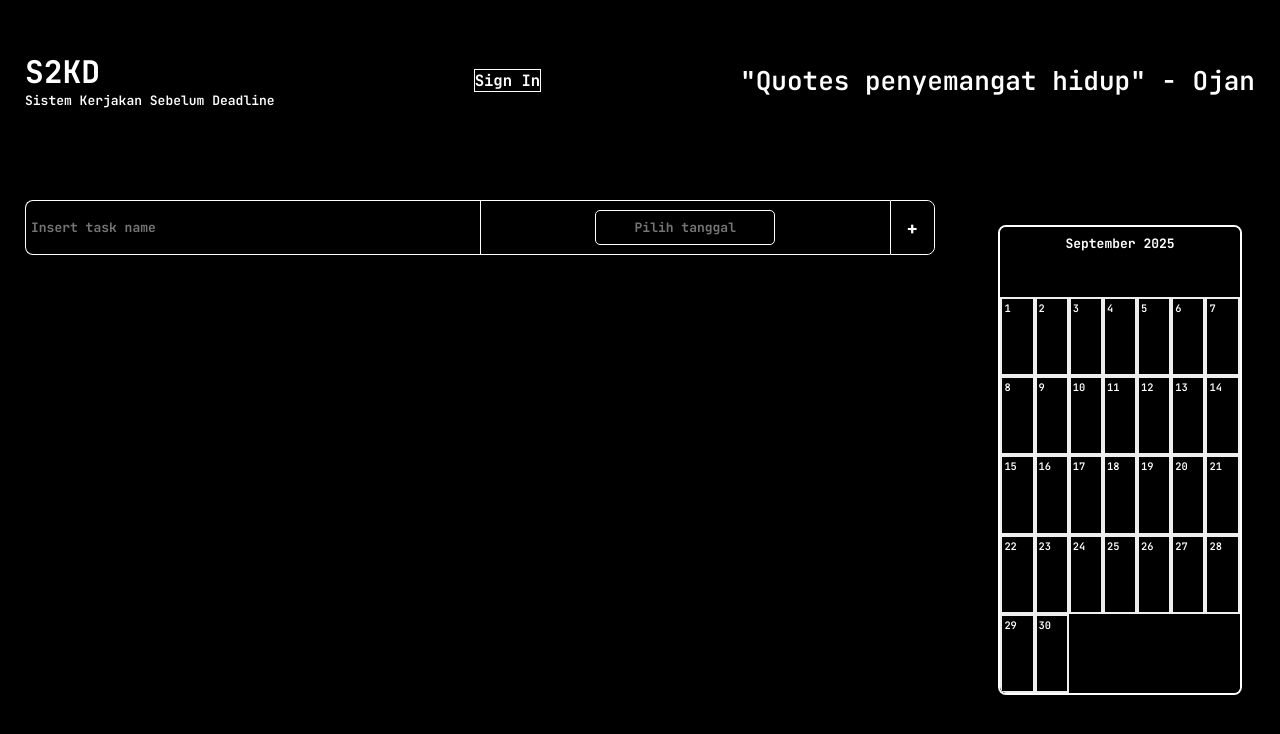
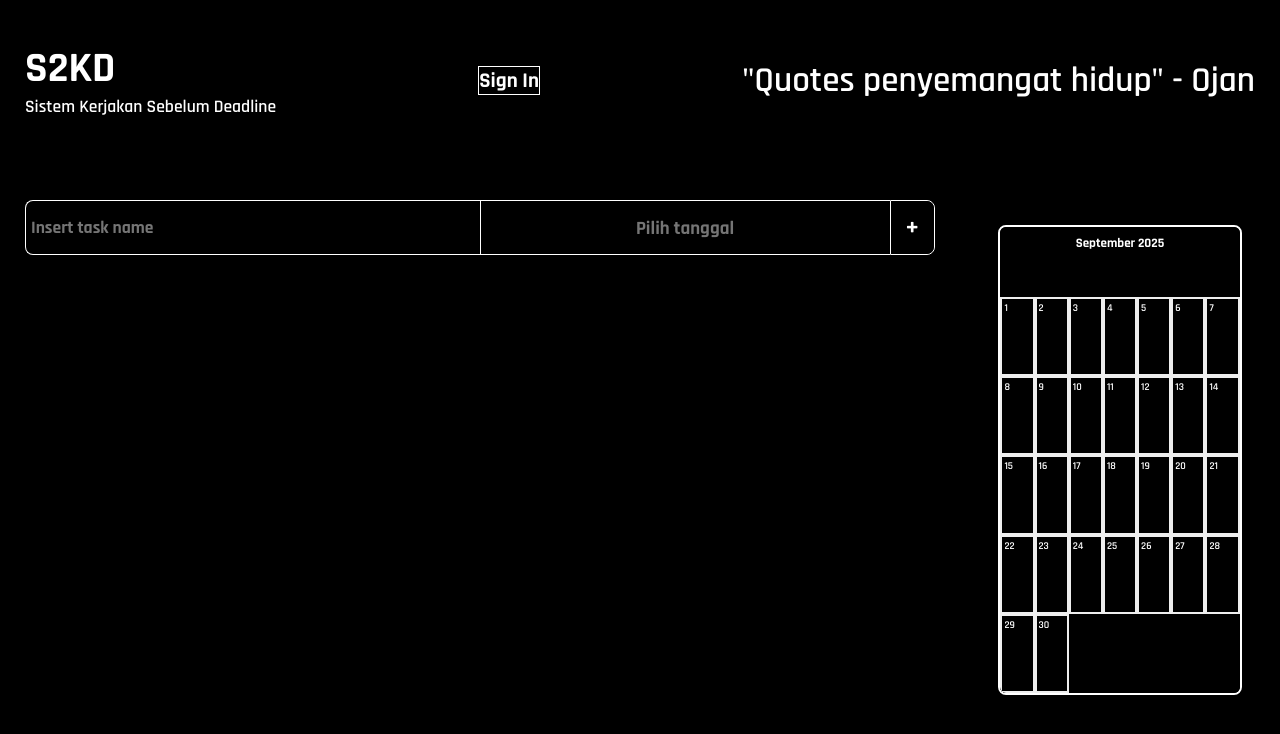
Before and after one commit to NvLL-Zen/S2KD, a SvelteKit app: page / in a window 1280 px wide. Shown: the top 734 px of the page. Built offline with nearby package versions, Linux system fonts and the light colour scheme.

Commit message:
V2 base usability

```diff
--- a/src/components/DatePicker.svelte
+++ b/src/components/DatePicker.svelte
@@ -91,24 +91,26 @@
         position: relative;
         display: inline-block;
         width: 180px;
-        font-family: "JetBrains Mono", monospace;
+        font-family: inherit;
     }
     .datepicker-input {
         width: 100%;
         padding: 8px 12px;
-        background: black;
+        background: transparent;
         color: white;
-        border: 1px solid white;
+        border: none;
         border-radius: 5px;
         font-size: clamp(0.65rem, 1.3vw, 0.813rem);
+        scale: 1.45;
         cursor: pointer;
         transition: border 0.2s;
         text-align: center;
-        font-family: "JetBrains Mono", monospace;
+        font-family: inherit;
+        outline: none;
     }
     .datepicker-input:focus {
         outline: none;
-        border: 1.5px solid #fff;
+        /* border: 1.5px solid #fff; */
     }
     .dropdown {
         position: absolute;
@@ -123,7 +125,7 @@
         box-shadow: 0 4px 16px rgba(0,0,0,0.7);
         z-index: 10;
         padding: 16px;
-        font-family: "JetBrains Mono", monospace;
+        font-family: inherit;
     }
     .header {
         display: flex;
@@ -132,7 +134,7 @@
         margin-bottom: 8px;
         text-align: center;
         font-size: clamp(0.813rem, 1.625vw, 1.138rem);
-        font-family: "JetBrains Mono", monospace;
+        font-family: inherit;
     }
     .arrow-btn {
         background: none;
@@ -156,7 +158,7 @@
         text-align: center;
         padding: 0.25rem 0;
         font-size: clamp(0.65rem, 1.3vw, 0.813rem);
-        font-family: "JetBrains Mono", monospace;
+        font-family: inherit;
     }
     .day {
         font-weight: bold;
--- a/src/components/calendar.svelte
+++ b/src/components/calendar.svelte
@@ -58,7 +58,7 @@
     .calendar {
         width: 100%;
         height: 90%;
-        font-family: "JetBrains Mono", monospace;
+        font-family: "Rajdhani", sans-serif;
         background: black;
         border: 2.5px solid #fff;
         border-radius: 8px;
@@ -66,12 +66,17 @@
     }
     .header {
         text-align: center;
-        font-weight: bold;
+        font-weight: 700;
         padding: 0.5rem;
         background: black;
         height: 15%;
-        font-family: "JetBrains Mono", monospace;
+        font-family: inherit;
         font-size: 0.813rem;
+    }
+    .date {
+        font-size: 0.65rem;
+        color: #fff;
+        font-family: inherit;
     }
     .grid {
         display: grid;
@@ -84,12 +89,6 @@
         padding: 2px;
         position: relative;
     }
-    .date {
-        font-size: 1rem;
-        color: #fff;
-        font-family: "JetBrains Mono", monospace;
-        font-size: 0.65rem;
-    }
     .event {
         width: 10px; /* Temporarily increased size for visibility */
         height: 10px;
--- a/src/routes/+page.svelte
+++ b/src/routes/+page.svelte
@@ -20,7 +20,7 @@
 </script>
 <link rel="preconnect" href="https://fonts.googleapis.com">
 <link rel="preconnect" href="https://fonts.gstatic.com" crossorigin>
-<link href="https://fonts.googleapis.com/css2?family=JetBrains+Mono:wght@400;600;700&display=swap" rel="stylesheet">
+<link href="https://fonts.googleapis.com/css2?family=Rajdhani:wght@400;500;600;700&display=swap" rel="stylesheet">
 
     <div class="top">
         <div class="title">
@@ -55,12 +55,12 @@
                     </button>
                 </div>
             </div>
-            {#each $tasks as task, i}
-            <div class="eventsEntry">
+            {#each $tasks as task (task.id)}
+            <div class="eventsEntry" in:fade={{ duration: 200 }} out:fade={{ duration: 160 }}>
                 <h4 class="eventsItem eventsLeft eventsList eventsEntryName">{task.name}</h4>
                 <h4 class="eventsItem eventsList eventsEntryDL">{task.deadline}</h4>
                 <div class="eventButton">
-                    <button type="button" on:click={() => removeTask(i)}>
+                    <button type="button" on:click={() => removeTask(task.id)}>
                         ✓
                     </button>
                 </div>
--- a/src/stores/tasks.js
+++ b/src/stores/tasks.js
@@ -34,12 +34,18 @@ tasks.update(list =>
   )
 );
 
+// Ensure existing tasks get an id (one-time)
+tasks.update(list =>
+  list.map((t, i) => t.id ? t : { ...t, id: `${Date.now()}_${i}` })
+);
+
 export function addTask(name, deadline) {
   // Canonical storage: YYYY/MM/DD
   const normalized = deadline ? deadline.replace(/-/g, '/') : '';
-  tasks.update(list => [...list, { name, deadline: normalized }]);
+  const task = { id: `${Date.now()}_${Math.random().toString(36).slice(2)}`, name, deadline: normalized };
+  tasks.update(list => [...list, task]);
 }
 
-export function removeTask(index) {
-  tasks.update(list => list.filter((_, i) => i !== index));
+export function removeTask(id) {
+  tasks.update(list => list.filter(t => t.id !== id));
 }
--- a/src/styles/style.css
+++ b/src/styles/style.css
@@ -1,39 +1,39 @@
-@import url('https://fonts.googleapis.com/css2?family=JetBrains+Mono:wght@400;600;700&display=swap');
+@import url('https://fonts.googleapis.com/css2?family=Rajdhani:wght@400;500;600;700&display=swap');
 
 * {
     background-color: black;
     color: white;
     padding: 0;
     margin: 0;
-    font-family: "JetBrains Mono", monospace;
+    font-family: "Rajdhani", sans-serif;
     font-weight: 600;
     box-sizing: border-box;
     transition: all 0.2s ease;
 }
 
 body {
-    font-family: "JetBrains Mono", monospace;
+    font-family: "Rajdhani", sans-serif;
     font-weight: 600;
-    font-size: clamp(0.575rem, 0.975vw, 0.725rem);
+    font-size: clamp(0.776rem, 1.316vw, 0.979rem);
 }
 
 h1, h2, p, h4, button, input {
-    font-family: "JetBrains Mono", monospace;
+    font-family: "Rajdhani", sans-serif;
     font-weight: 700;
 }
 
 h1 {
-    font-size: clamp(1.3rem, 2.6vw, 1.95rem);
+    font-size: clamp(1.755rem, 3.51vw, 2.633rem);
     font-weight: 800;
 }
 
 h2 {
-    font-size: clamp(1.15rem, 2.275vw, 1.625rem);
+    font-size: clamp(1.553rem, 3.071vw, 2.194rem);
     font-weight: 600;
 }
 
 p {
-    font-size: clamp(0.65rem, 1.3vw, 0.813rem);
+    font-size: clamp(0.878rem, 1.755vw, 1.098rem);
     font-weight: 600;
 }
 
@@ -60,12 +60,12 @@ p {
 }
 
 #inputEventsEntryName {
-    font-size: clamp(0.65rem, 1.3vw, 0.813rem);
+    font-size: clamp(0.878rem, 1.755vw, 1.098rem);
     outline: none;
 }
 
 #inputEventsEntryName:focus {
-    font-size: clamp(0.585rem, 1.219vw, 0.731rem);
+    font-size: clamp(0.79rem, 1.646vw, 0.987rem);
     outline: none;
     border-right: 1px solid white;
 }
@@ -75,7 +75,7 @@ p {
     display: flex;
     flex-direction: row;
     align-items: center;
-    font-size: clamp(0.65rem, 1.3vw, 0.813rem);
+    font-size: clamp(0.878rem, 1.755vw, 1.098rem);
     margin-top: 15px;
 }
 
@@ -105,13 +105,13 @@ p {
     display: flex;
     align-items: center;
     justify-content: center;
-    font-size: clamp(0.813rem, 1.625vw, 1.138rem);
+    font-size: clamp(1.098rem, 2.194vw, 1.536rem);
     border: 1px solid white;
     border-radius: 0px 8px 8px 0px;
 }
 
 button {
-    font-size: clamp(0.813rem, 1.625vw, 1.138rem);
+    font-size: clamp(1.098rem, 2.194vw, 1.536rem);
     width: 100%;
     height: 100%;
     display: flex;
@@ -166,7 +166,7 @@ button:hover {
 #signIn {
     width: 100%;
     height: 100%;
-    font-size: clamp(0.731rem, 1.462vw, 0.975rem);
+    font-size: clamp(0.987rem, 1.974vw, 1.316rem);
     border: 1px solid white;
     border-radius: 0px;
     font-weight: 700;
```
Also changed, not shown: src/lib/date.js (added).
